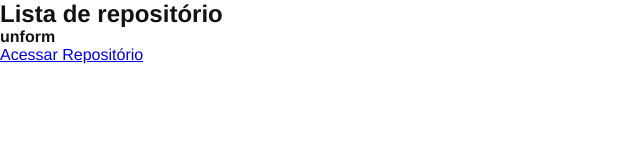
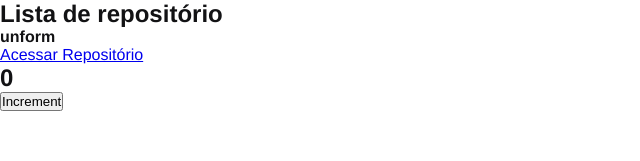
Before and after one commit to patrickzequiel/Ignite-Rocketseat, a React app in the folder 01-github-explorer/: page / in a window 1280 px wide. Shown: the top 161 px of the page, without its empty margins (0-640 px from the left). Built offline with nearby package versions, Linux system fonts and the light colour scheme.

Commit message:
Estado do Componente

```diff
--- a/01-github-explorer/src/App.jsx
+++ b/01-github-explorer/src/App.jsx
@@ -1,6 +1,12 @@
+import { Counter } from './components/Counter'
 import { RepositoryList } from './components/RepositoryList'
 import './styles/global.scss'
 
 export function App() {
-    return <RepositoryList />
+    return (
+        <>
+    <RepositoryList />
+    <Counter />
+    </>
+    )
 }
--- /dev/null
+++ b/01-github-explorer/src/components/Counter.jsx
@@ -0,0 +1,17 @@
+import { useState } from 'react';
+
+export function Counter() {
+    let [counter, setCounter] = useState(0);
+
+    function increment() {
+        setCounter(counter + 1);
+    }
+    return (
+        <div>
+            <h2>{counter}</h2>
+            <button type="button" onClick={increment}>
+                Increment
+                </button>
+        </div>
+    )
+}
```
